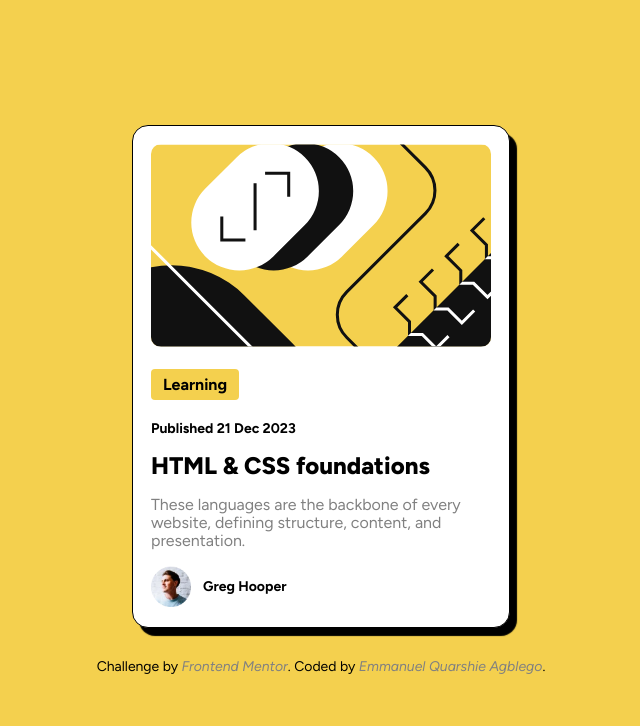
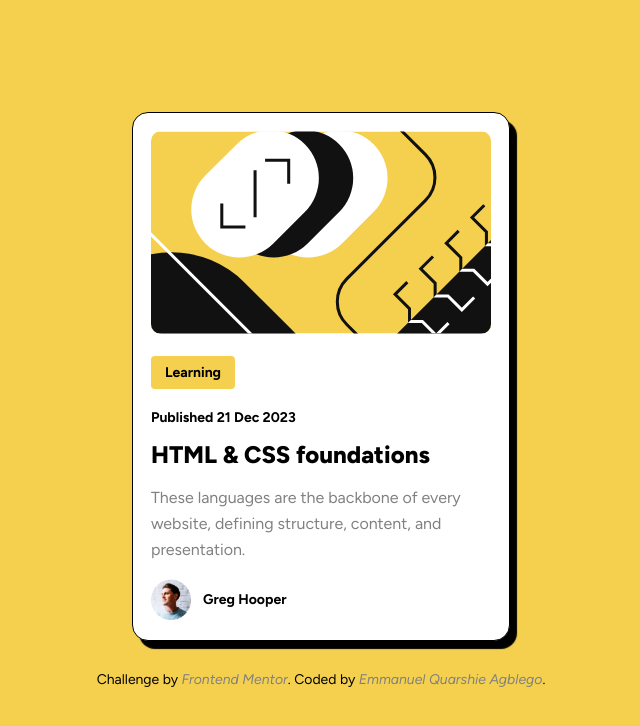
Before and after one commit to Emmanuel-Q/blog-preview-card, a plain HTML site: page index.html in a window 1280 px wide. Shown: the whole page, without its empty margins (319-959 px from the left). Drawn offline with Linux system fonts and the light colour scheme.

Commit message:
increased line-height of description text

```diff
--- a/style.css
+++ b/style.css
@@ -43,7 +43,8 @@ body {
 .status {
   background-color: hsl(47, 88%, 63%);
   display: inline-block;
-  padding: 6px 12px;
+  padding: 8px 14px;
+  font-size: 14px;
   border-radius: 4px;
   font-weight: bold;
   margin-top: 18px;
@@ -70,7 +71,7 @@ body {
   font-size: 16px;
   color:  hsl(0, 0%, 50%);
   margin-bottom: 12px;
-  line-height: 18px;
+  line-height: 26px;
 }
 
 .date {
```
